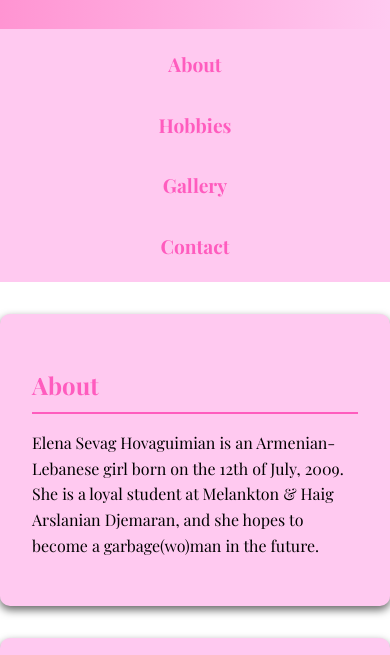
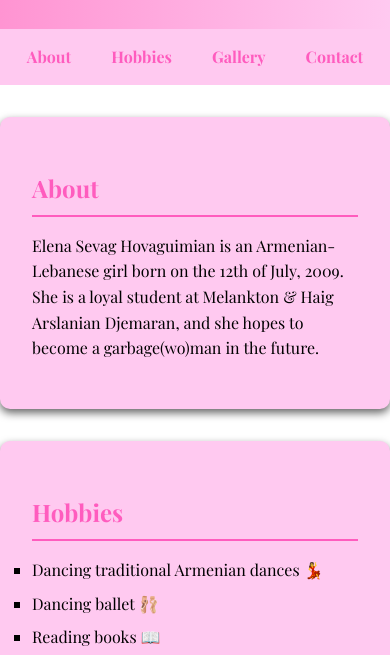
Before and after one commit to infofbnr/elenahovaguimian, a plain HTML site: page index.html in a window 390 px wide. Shown: the part 163-818 px from the top of the page. Drawn offline with nearby package versions, Linux system fonts and the light colour scheme.

Commit message:
restored navbar

```diff
--- a/index.html
+++ b/index.html
@@ -2,7 +2,7 @@
 <html lang="en">
 <head>
     <meta charset="UTF-8">
-    <meta name="viewport" content="width=device-width, initial-scale=1.0">
+    <meta name="viewport" content="width=device-width, initial-scale=1.0, user-scalable=no">
     <title>Elena Hovaguimian</title>
     <link rel="stylesheet" href="style.css">
     <link href="https://fonts.googleapis.com/css2?family=Playfair+Display:wght@400;700&display=swap" rel="stylesheet">
--- a/style.css
+++ b/style.css
@@ -23,8 +23,6 @@ header h1 {
 }
 
 /* Navigation */
-
-/* General navbar styles */
 nav {
   display: flex;
   justify-content: center;
@@ -32,7 +30,6 @@ nav {
   background-color: #ffc9f0;
   padding: 10px 0;
 }
-
 nav a {
   color: #ff5cbe;
   text-decoration: none;
@@ -41,25 +38,8 @@ nav a {
   border-radius: 5px;
   transition: background-color 0.3s;
 }
-
 nav a:hover {
   background-color: #ff5cbe;
-}
-
-/* Responsive design for mobile */
-@media (max-width: 768px) {
-  nav {
-      flex-direction: column;
-      align-items: center;
-      gap: 10px;
-  }
-
-  nav a {
-      font-size: 1.2rem;
-      width: 100%;
-      text-align: center;
-      padding: 10px;
-  }
 }
 
 /* Sections */
```
Also changed, not shown: gallery/index.html (+1 -1 lines).
